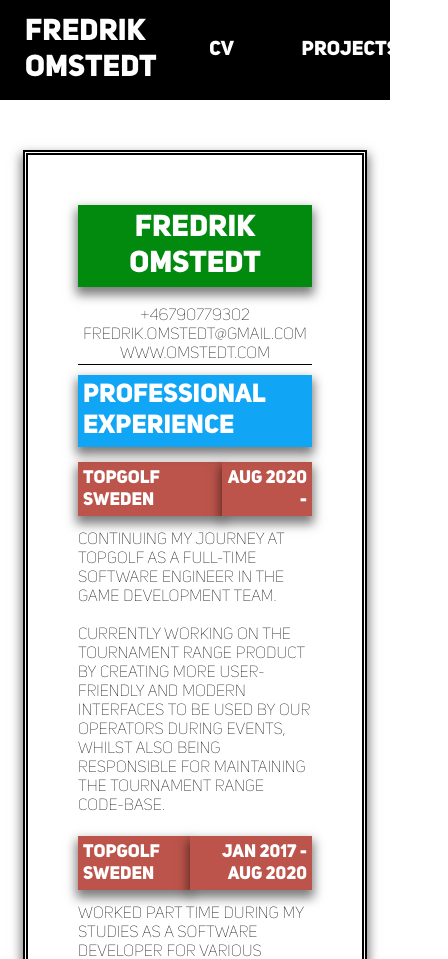
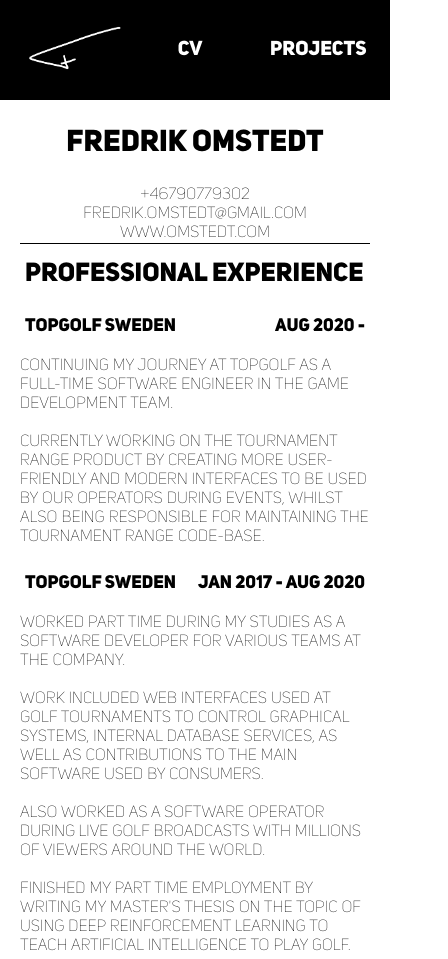
Before and after one commit to fredrikomstedt/website, a Gatsby site in the folder website/: page /cv in a window 390 px wide. Shown: the top 959 px of the page, 448 px wide, since content can reach past the window. Built offline with nearby package versions, Linux system fonts and the light colour scheme; Gatsby itself is replaced by a stand-in of ours.

Commit message:
Made website more mobile friendly

```diff
--- a/website/src/components/Header/header.js
+++ b/website/src/components/Header/header.js
@@ -6,13 +6,15 @@
 import headerStyles from './header.module.css'
 
 import Highlight from '../../images/highlight.png'
+import Logo from '../../images/website-logo.png'
 
 const HeaderTitle = ({siteTitle}) => (
     <Link
         className={headerStyles.title}
         to='/'
     >
-        {siteTitle}
+        <img className={headerStyles.logo} src={Logo} alt=''/>
+        <div className={headerStyles.siteTitleText}>{siteTitle}</div>
     </Link>
 )
 
--- a/website/src/components/Header/header.module.css
+++ b/website/src/components/Header/header.module.css
@@ -2,6 +2,12 @@
     .wrapper {
         display: none !important;
         min-height: 0px !important;
+    }
+}
+
+@media only screen and (max-width: 768px) {
+    .siteTitleText {
+        display: none;
     }
 }
 
@@ -14,13 +20,23 @@
 }
 
 .title {
-    font-size: 30px;
-    padding: 10px;
     padding-left: 25px;
     color: white;
     text-decoration: none;
     flex-grow: 3;
     align-self: center;
+    display: flex;
+    align-items: center;
+}
+
+.siteTitleText {
+    font-size: 30px;
+    padding: 10px;
+}
+
+.logo {
+    padding-right: 10px;
+    height: 100px;
 }
 
 .buttonWrapper {
--- a/website/src/pages/cv.module.css
+++ b/website/src/pages/cv.module.css
@@ -13,6 +13,40 @@
 
     .downloadButton {
         display: none !important;
+    }
+}
+
+@media only screen and (max-width: 768px) {
+    .wrapper {
+        width: 100% !important;
+        border: 0px !important;
+        box-shadow: 0 0px 0px 0px !important;
+        margin: 10px !important;
+        padding: 10px !important;
+    }
+
+    .title {
+        box-shadow: 0 0px 0px 0px !important;
+        color: black !important;
+        background-color: white !important;
+    }
+
+    .componentTitleText {
+        box-shadow: 0 0px 0px 0px !important;
+        color: black !important;
+        background-color: white !important;
+    }
+
+    .employer {
+        box-shadow: 0 0px 0px 0px !important;
+        color: black !important;
+        background-color: white !important;
+    }
+
+    .periodicPeriod {
+        box-shadow: 0 0px 0px 0px !important;
+        color: black !important;
+        background-color: white !important;
     }
 }
 
```
Also changed, not shown: 1 other file.
